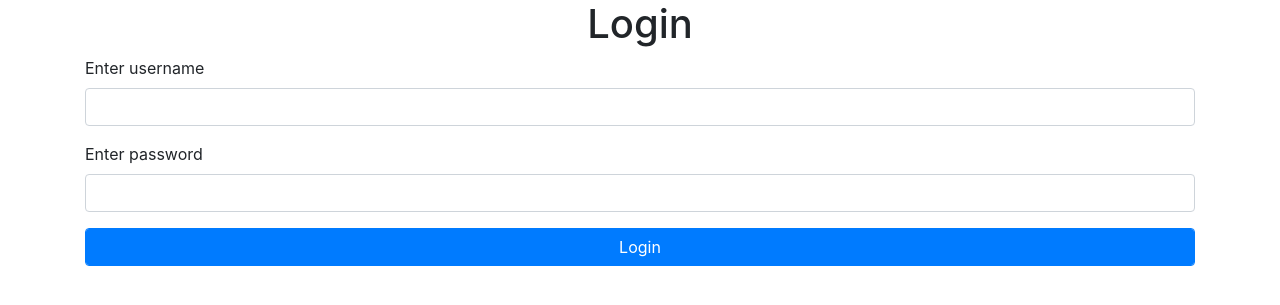
After one commit to anotisme/Codeigniter, a CodeIgniter app: page /Codeigniter/index.php/user/index in a window 1280 px wide. The commit adds this page. Shown: the top 305 px of the page. Run offline with CodeIgniter, Linux system fonts and the light colour scheme.

Commit message:
Up login function

```diff
--- a/simple-app/application/config/autoload.php
+++ b/simple-app/application/config/autoload.php
@@ -58,7 +58,7 @@ $autoload['packages'] = array();
 |
 |	$autoload['libraries'] = array('user_agent' => 'ua');
 */
-$autoload['libraries'] = array('database');
+$autoload['libraries'] = array('database', 'session');
 
 /*
 | -------------------------------------------------------------------
--- /dev/null
+++ b/simple-app/application/controllers/User.php
@@ -0,0 +1,60 @@
+<?php
+defined('BASEPATH') OR exit('No direct script access allowed');
+
+class User extends CI_Controller {
+
+	public function index()
+	{
+		// $this->load->enter();
+		$sess_id = $this->session->userdata('username');
+		if(!empty($sess_id)) {
+			redirect(base_url().'user/enter');
+		} else {
+			$this->session->set_userdata(array('msg'=>''));
+			//load the login page
+			$this->load->view('users/login');
+		}
+	}
+
+	public function login_validation()
+	{
+		$this->load->library('form_validation');
+		$this->form_validation->set_rules('username', 'Username', 'required');
+		$this->form_validation->set_rules('password', 'Password', 'required');
+		if($this->form_validation->run()) {
+			$this->load->model('user_model');
+			$username = $this->input->post('username');
+			$password = $this->input->post('password');
+			if($this->user_model->can_login($username, $password)) {
+				$session_data = array(
+					'username' => $username
+				);
+				$this->session->set_userdata($session_data);
+				redirect(base_url() . 'user/enter');
+			} else {
+				$this->session->set_flashdata('error', 'Invalid Username and Password');
+				redirect(base_url() . 'user/login');
+			}
+		} else {
+			$this->index();
+		}
+	}
+
+	public function enter() {
+		if($this->session->userdata('username') != '') {
+			// echo '<h2>Welcome - '.$this->session->userdata('username').'</h2>';
+			// echo '<a href="'.base_url().'user/logout">Logout</a>';
+			$username['username'] = $this->session->userdata('username');
+			// redirect(base_url(). 'users/login', $username);
+			return $this->load->view('users/logged_in', $username);
+
+		} else {
+			redirect(base_url(). 'user/login');
+		}
+	}
+
+	public function logout() {
+		$this->session->unset_userdata('username');
+		redirect(base_url(). 'user/login');
+	}
+}
--- a/simple-app/application/views/products/index.php
+++ b/simple-app/application/views/products/index.php
@@ -5,8 +5,8 @@ defined('BASEPATH') OR exit('No direct script access allowed');
 <head>
 	<meta charset="utf-8">
 	<title>Product</title>
-	<link rel="stylesheet" href="https://stackpath.bootstrapcdn.com/bootstrap/4.3.1/css/bootstrap.min.css" integrity="sha384-ggOyR0iXCbMQv3Xipma34MD+dH/1fQ784/j6cY/iJTQUOhcWr7x9JvoRxT2MZw1T" crossorigin="anonymous">
-
+	<link rel="stylesheet" href="https://stackpath.bootstrapcdn.com/bootstrap/4.3.1/css/bootstrap.min.css"
+	integrity="sha384-ggOyR0iXCbMQv3Xipma34MD+dH/1fQ784/j6cY/iJTQUOhcWr7x9JvoRxT2MZw1T" crossorigin="anonymous">
 </head>
 <body>
 
--- /dev/null
+++ b/simple-app/application/views/users/login.php
@@ -0,0 +1,33 @@
+<!DOCTYPE html>
+<html lang="en">
+<head>
+	<meta charset="UTF-8">
+	<meta name="viewport" content="width=device-width, initial-scale=1.0">
+	<meta http-equiv="X-UA-Compatible" content="ie=edge">
+	<title>Login</title>
+	<link rel="stylesheet" href="https://stackpath.bootstrapcdn.com/bootstrap/4.3.1/css/bootstrap.min.css"
+	integrity="sha384-ggOyR0iXCbMQv3Xipma34MD+dH/1fQ784/j6cY/iJTQUOhcWr7x9JvoRxT2MZw1T" crossorigin="anonymous">
+</head>
+<body>
+	<div class="container">
+		<h1 class="text-center">Login</h1>
+
+		<form action="<?php echo base_url(); ?>user/login_validation" method="post">
+			<div class="form-group">
+				<label for="">Enter username</label>
+				<input type="text" id="username" name="username" class="form-control">
+				<span class="text-danger"><?php echo form_error('username'); ?></span>
+			</div>
+			<div class="form-group">
+				<label for="">Enter password</label>
+				<input type="password" id="password" name="password" class="form-control">
+				<span class="text-danger"><?php echo form_error('password'); ?></span>
+			</div>
+			<div class="form-group">
+				<input type="submit" id="login" name="login" class="form-control btn btn-primary" value="Login">
+				<?php echo '<label class="text-danger">'.$this->session->flashdata('error');'</label>' ?>
+			</div>
+		</form>
+	</div>
+</body>
+</html>
```
Also changed, not shown: simple-app/application/models/user_model.php (added, +16 -0 lines), simple-app/application/views/users/logged_in.php (added, +13 -0 lines).
